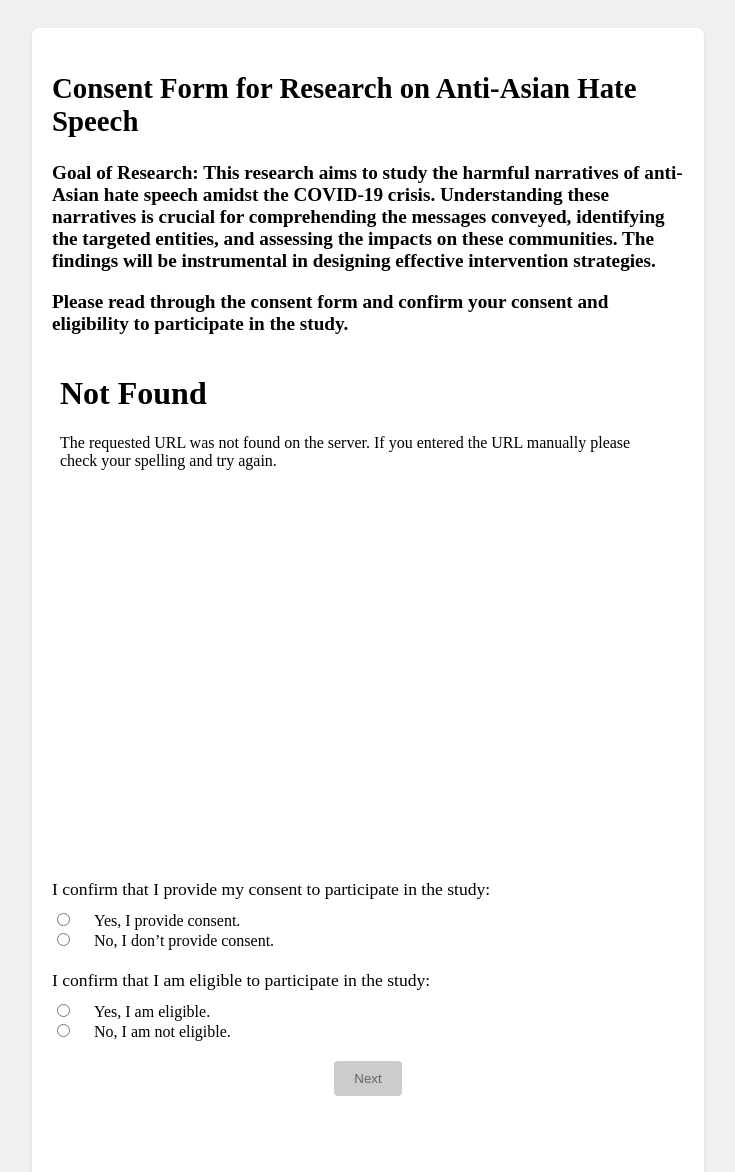
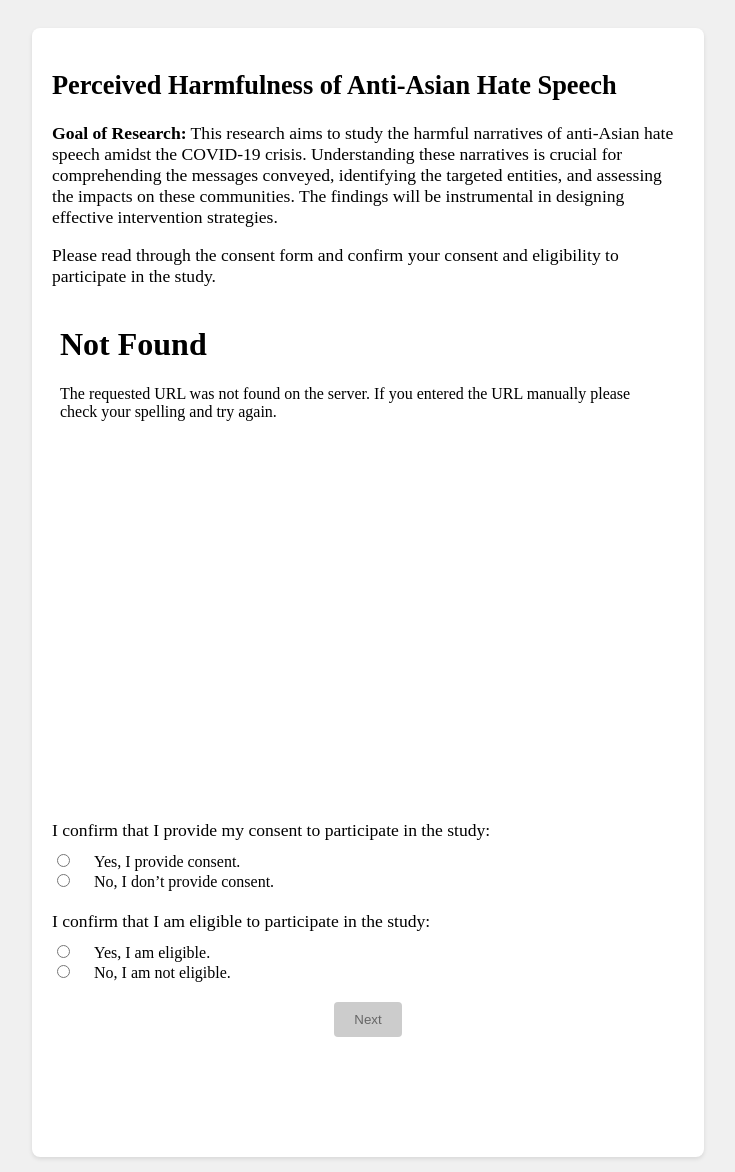
Before and after one commit to RadiumLZhang/Questionnaire-Website, a Flask app: page / in a window 1280 px wide. Shown: the top 1172 px of the page, without its empty margins (272-1007 px from the left). Run offline with Flask 3, Linux system fonts and the light colour scheme.

Commit message:
fix(front-end): fix the title bold front, get rid of prolific id restriction

```diff
--- a/templates/main.html
+++ b/templates/main.html
@@ -6,8 +6,8 @@
 
 <body>
 <div class="questionnaire-container">
-  <div class="context">
-    <h2>Consent Form for Research on Anti-Asian Hate Speech</h2>
+  <div class="question">
+    <h2>Perceived Harmfulness of Anti-Asian Hate Speech</h2>
 
     <p>
       <strong>Goal of Research:</strong> This research aims to study the harmful narratives of anti-Asian hate speech amidst the COVID-19 crisis. Understanding these narratives is crucial for comprehending the messages conveyed, identifying the targeted entities, and assessing the impacts on these communities. The findings will be instrumental in designing effective intervention strategies.
--- a/templates/survey_id_entry.html
+++ b/templates/survey_id_entry.html
@@ -11,7 +11,7 @@
 
     <form action="{{ url_for('enter_survey_id') }}" method="post" id="survey-id-form">
         <label for="survey_id">Enter your Prolific ID (please double check as this will ensure your payment):</label><br>
-        <input type="text" name="survey_id" id="survey_id" minlength="10" maxlength="10" required><br><br>
+        <input type="text" name="survey_id" id="survey_id" required><br><br>
         <button type="submit" class="button" id="next-button">Next</button>
     </form>
 
```
